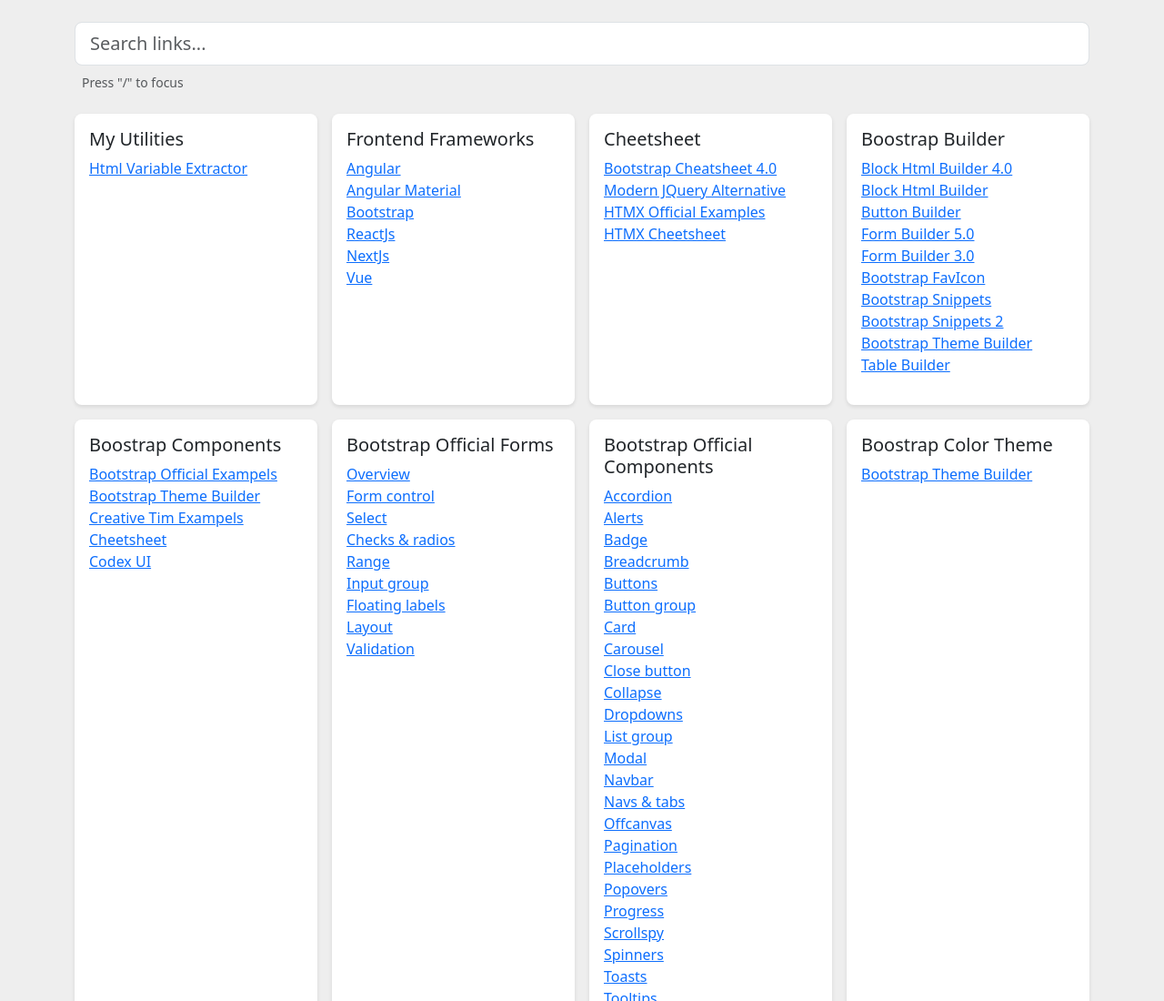
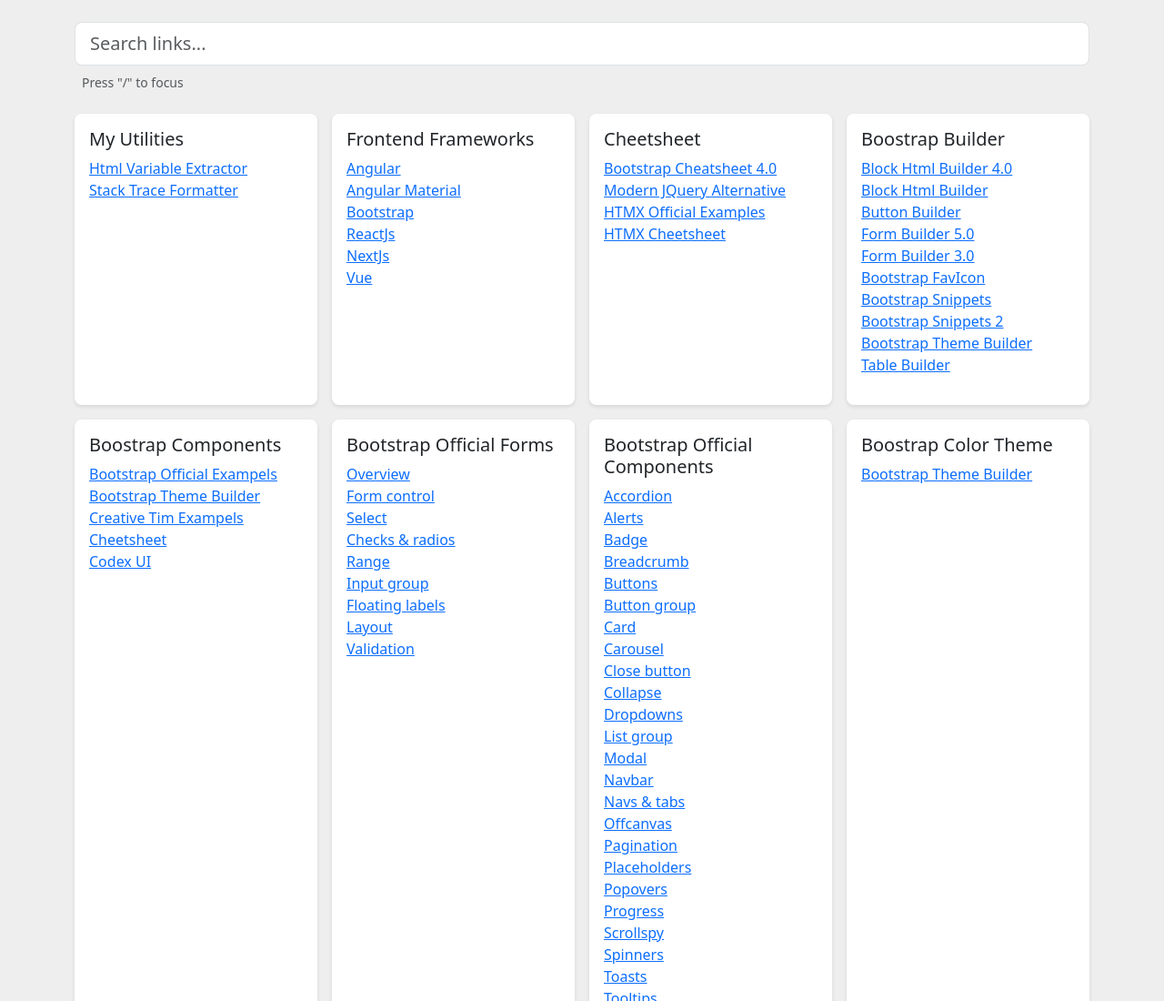
Before and after one commit to martinandersen3d/martinandersen3d.github.io, a plain HTML site: page index.html in a window 1280 px wide. Shown: the top 1100 px of the page at 91% size. Drawn offline with nearby package versions, Linux system fonts and the light colour scheme.

Commit message:
Update index.html

```diff
--- a/index.html
+++ b/index.html
@@ -5,6 +5,7 @@
 <template lang="text/html" id="data">
 
     <a group="My Utilities" href="./MyApps/HtmlVariableExtractor.html">Html Variable Extractor</a>
+    <a group="My Utilities" href="https://elmah.io/tools/stack-trace-formatter/">Stack Trace Formatter</a>
 
     <a group="Frontend Frameworks" href="https://angular.io/start">Angular</a>
     <a group="Frontend Frameworks" href="https://material.angular.io/components/categories">Angular Material</a>
```
